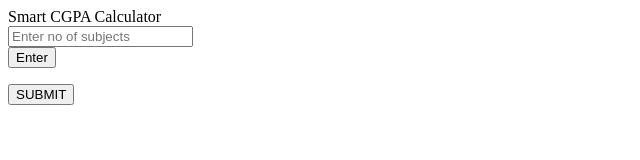
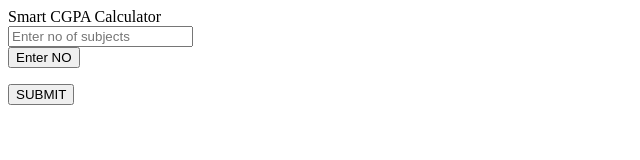
Before and after one commit to SridharNaveenPA/SmartGPA, a plain HTML site: page index.html in a window 1280 px wide. Shown: the full height of the page, 0-640 px from the left. Drawn offline with Linux system fonts and the light colour scheme.

Commit message:
Modiefied Prompt

```diff
--- a/index.html
+++ b/index.html
@@ -7,7 +7,7 @@
 <body>
 
 <input type="number" id="n" placeholder="Enter no of subjects"><br>
-    <button onclick="fun()" >Enter</button>
+    <button onclick="fun()" >Enter NO </button>
     <p id="field"></p>
     <button onclick="eval()">SUBMIT</button>
 
```
